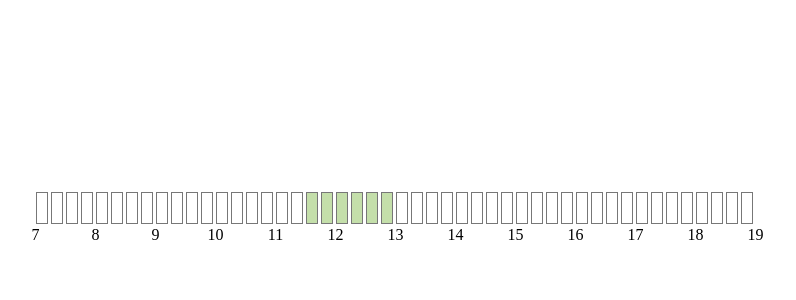
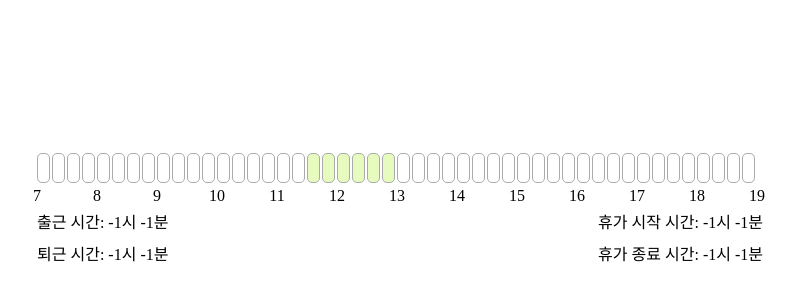
Before and after one commit to LeeMir/react-holiday-time-bar, a React (Vite) app: page / in a window 1280 px wide. Shown: the part 192-492 px from the top of the page, without its empty margins (240-1036 px from the left). Built offline with nearby package versions, Linux system fonts and the light colour scheme.

Commit message:
[Feat] 클릭 효과 넣기

```diff
--- a/src/components/TimeBar/index.tsx
+++ b/src/components/TimeBar/index.tsx
@@ -1,22 +1,24 @@
-import React, { useEffect, useState } from 'react'
-import { start } from 'repl';
-import { TimeCellContainer, TimeCellContent, TimeBarContainer, TimeBarWrapper } from './style';
+import React, { useEffect, useState } from 'react';
+import { TimeCellContainer, TimeCellContent, TimeBarContainer, TimeBarWrapper, TimeTextContainer } from './style';
 
 interface TimeValue {
   hour: number;
   minute: number;
 }
 
-export type TimeCellMode = 'none' | 'holi' | 'lunch' | 'work';
+export type TimeCellMode = 'none' | 'lunch' | 'holi' | 'work';
 
 interface ITimeCell {
+  idx: number;
   mode: TimeCellMode;
-  idx: number;
+  hoverMode: TimeCellMode;
   setHoverIdx: React.Dispatch<React.SetStateAction<number>>;
+  onClick: () => void;
 }
 
-interface TimeCellValue {
+export interface TimeCellValue {
   mode: TimeCellMode;
+  hoverMode: TimeCellMode;
 }
 
 const START_TIME = 7;
@@ -26,16 +28,17 @@ const LENGTH = END_TIME - START_TIME + 1;
 const LUNCH_START_TIME = { hour: 11, minute: 30 } as TimeValue;
 const LUNCH_END_TIME = { hour: 13, minute: 0 } as TimeValue;
 
-const initArr = Array.from(Array(LENGTH * 4), () => ({ mode: 'none' } as TimeCellValue));
+const initArr = Array.from(Array(LENGTH * 4), () => ({ mode: 'none', hoverMode: 'none' } as TimeCellValue));
+const initHoverArr = (arr: TimeCellValue[]) => arr.map((cell) => ({ mode: cell.mode, hoverMode: 'none' } as TimeCellValue));
 
-const idxToTime = (idx: number) => ({ hour: Math.floor(idx / 4) + START_TIME, minute: (idx % 4) * 15 } as TimeValue);
+const idxToTime = (idx: number) => idx === -1 || idx > 48 ? ({hour: -1, minute: -1}) : ({ hour: Math.floor(idx / 4) + START_TIME, minute: (idx % 4) * 15 } as TimeValue);
 const timeToIdx = (time: TimeValue) => (time.hour - START_TIME) * 4 + Math.round(time.minute / 15);
 
 const isFast = (a: TimeValue, b: TimeValue, flag = false) => (a.hour * 60 + a.minute < b.hour * 60 + b.minute) || (flag && isSame(a, b));
 const isSame = (a: TimeValue, b: TimeValue) => a.hour * 60 + a.minute === b.hour * 60 + b.minute;
 const isLunch = (time: TimeValue) => isFast(LUNCH_START_TIME, time, true) && isFast(time, LUNCH_END_TIME) && !isSame(time, LUNCH_END_TIME);
 
-const TimeCell = ({ mode, idx, setHoverIdx }: ITimeCell) => {
+const TimeCell = ({ idx, mode, hoverMode, setHoverIdx, onClick }: ITimeCell) => {
   const time = idxToTime(idx);
   if (isLunch(time)) {
     mode = 'lunch';
@@ -50,6 +53,8 @@ const TimeCell = ({ mode, idx, setHoverIdx }: ITimeCell) => {
     <TimeCellContainer>
       <TimeCellContent
         mode={mode}
+        hoverMode={hoverMode}
+        onClick={onClick}
         onMouseEnter={handleMouseEnter}
         onMouseLeave={handleMouseLeave}
       />
@@ -61,10 +66,27 @@ const TimeCell = ({ mode, idx, setHoverIdx }: ITimeCell) => {
 const TimeBar = ({ duration }: { duration: number }) => {
   const [timeCellList, setTimeCellList] = useState<TimeCellValue[]>(initArr);
   const [hoverIdx, setHoverIdx] = useState<number>(-1);
+  const [isHover, setIsHover] = useState<boolean>(false);
+  const reverseTimeCellList = [...timeCellList].reverse();
+
+  const startWorkIdx = timeCellList.findIndex((elem) => elem.mode === 'work');
+  const endWorkIdx = 52 - reverseTimeCellList.findIndex((elem) => elem.mode === 'work');
+  const startHoliIdx = timeCellList.findIndex((elem) => elem.mode === 'holi');
+  const endHoliIdx = 52 - reverseTimeCellList.findIndex((elem) => elem.mode === 'holi');
+
+  const startWorkTime = idxToTime(startWorkIdx);
+  const endWorkTime = idxToTime(endWorkIdx);
+  const startHoliTime = idxToTime(startHoliIdx);
+  const endHoliTime = idxToTime(endHoliIdx);
+
+  const handleClickCell = () => {
+    const arr = [...timeCellList].map((cell) => ({ mode: cell.hoverMode, hoverMode: cell.hoverMode })) as TimeCellValue[];
+    setTimeCellList(arr);
+  };
 
   useEffect(() => {
     if (hoverIdx !== -1) {
-      const arr = [...initArr];
+      const arr = [...initHoverArr(timeCellList)];
       const time = idxToTime(hoverIdx);
       const startAM = Math.min((LENGTH - 1 - 9) * 4, hoverIdx);
       const startPM = Math.max((9 - duration) * 4,  Math.min((LENGTH - 1 - duration) * 4, hoverIdx));
@@ -79,14 +101,14 @@ const TimeBar = ({ duration }: { duration: number }) => {
           if (isLunch(idxToTime(idx))) {
             flag = 6;
           }
-          arr[idx + flag] = { mode: 'holi' };
+          arr[idx + flag] = { mode: arr[idx + flag].mode, hoverMode: 'holi' };
         }
 
         const startWork = start + i + flag;
-        const workLength = (flag > 0) ? (9 - duration) * 4 - flag : (9 - duration) * 4
+        const workLength = (flag > 0) ? (9 - duration) * 4 - flag : (9 - duration) * 4;
         for (i = 0; i < workLength; i++) {
           const idx = startWork + i;
-          arr[idx] = { mode: 'work' };
+          arr[idx] = { mode: arr[idx].mode, hoverMode: 'work' };
         }
       }
 
@@ -94,29 +116,42 @@ const TimeBar = ({ duration }: { duration: number }) => {
         const start = startPM;
         for (i = 0; i < duration * 4; i++) {
           const idx = start + i;
-          arr[idx] = { mode: 'holi' };
+          arr[idx] = { mode: arr[idx].mode, hoverMode: 'holi' };
         }
 
         const startWork = start - 1;
         for (i = 0; i < (9 - duration) * 4; i++) {
           const idx = startWork - i;
           if (!isLunch(idxToTime(idx))) {
-            arr[idx] = { mode: 'work' };
+            arr[idx] = { mode: arr[idx].mode, hoverMode: 'work' };
           }
         }
       }
-
-      setTimeCellList([...arr]);
+      setTimeCellList(arr);
     }
   }, [hoverIdx]);
 
+  useEffect(() => {
+    if (!isHover) {
+      setTimeCellList((prev) => initHoverArr(prev));
+    }
+  }, [isHover]);
+
   return (
     <TimeBarContainer>
-      <TimeBarWrapper>
-        {timeCellList.map((val: TimeCellValue, idx: number) =>
-          <TimeCell key={idx} idx={idx} mode={val.mode} setHoverIdx={setHoverIdx} />
+      <TimeBarWrapper onMouseEnter={() => setIsHover(true)} onMouseLeave={() => setIsHover(false)}>
+        {timeCellList.map((cell: TimeCellValue, idx: number) =>
+          <TimeCell key={idx} idx={idx} mode={cell.mode} hoverMode={cell.hoverMode} setHoverIdx={setHoverIdx} onClick={handleClickCell} />
         )}
       </TimeBarWrapper>
+      <TimeTextContainer>
+        <span>출근 시간: {startWorkTime.hour}시 {startWorkTime.minute}분</span>
+        <span>휴가 시작 시간: {startHoliTime.hour}시 {startHoliTime.minute}분</span>
+      </TimeTextContainer>
+      <TimeTextContainer>
+        <span>퇴근 시간: {endWorkTime.hour}시 {endWorkTime.minute}분</span>
+        <span>휴가 종료 시간: {endHoliTime.hour}시 {endHoliTime.minute}분</span>
+      </TimeTextContainer>
     </TimeBarContainer>
   )
 };
--- a/src/components/TimeBar/style.ts
+++ b/src/components/TimeBar/style.ts
@@ -1,21 +1,18 @@
 import styled from 'styled-components';
 
-import { TimeCellMode } from '.';
-
-interface TimeCellValue {
-  mode: TimeCellMode;
-}
+import { TimeCellValue } from '.';
 
 export const TimeBarContainer = styled.div`
   display: flex;
   flex-direction: column;
-  gap: 10px;
+  gap: 1rem;
 `;
 
 export const TimeBarWrapper = styled.div`
   display: flex;
   flex-direction: row;
-  gap: 3px;
+  padding-bottom: 1rem;
+  gap: 2px;
 `;
 
 export const TimeCellContainer = styled.div`
@@ -42,21 +39,40 @@ export const TimeCellContainer = styled.div`
 
 export const TimeCellContent = styled.div<TimeCellValue>`
   display: block;
-  width: 10px;
+  width: 13px;
   height: 30px;
-  border: 1px solid #777;
+  border-radius: 5px;
+  box-sizing: border-box;
+  cursor: pointer;
   background-color: ${props => {
     switch (props.mode) {
       case 'lunch':
-        return '#C4DFAA';
+        return '#E7FBBE';
       case 'holi':
-        return '#F5F0BB';
+        return '#FDB0B3';
       case 'work':
-        return '#90C8AC';
+        return '#C0FCF8';
       case 'none':
         return '#fff';
       default:
         return '#fff';
     }
-  }}
+  }};
+  border: ${props => {
+    if (props.mode === 'lunch') return '1px solid #ababab';
+    switch (props.hoverMode) {
+      case 'holi':
+        return '2px solid #F15B6D';
+      case 'work':
+        return '2px solid #5ABAB6';
+      default:
+        return '1px solid #ababab';
+    }
+  }};
 `;
+
+export const TimeTextContainer = styled.div`
+  width: 100%;
+  display: flex;
+  justify-content: space-between;
+`;
```
